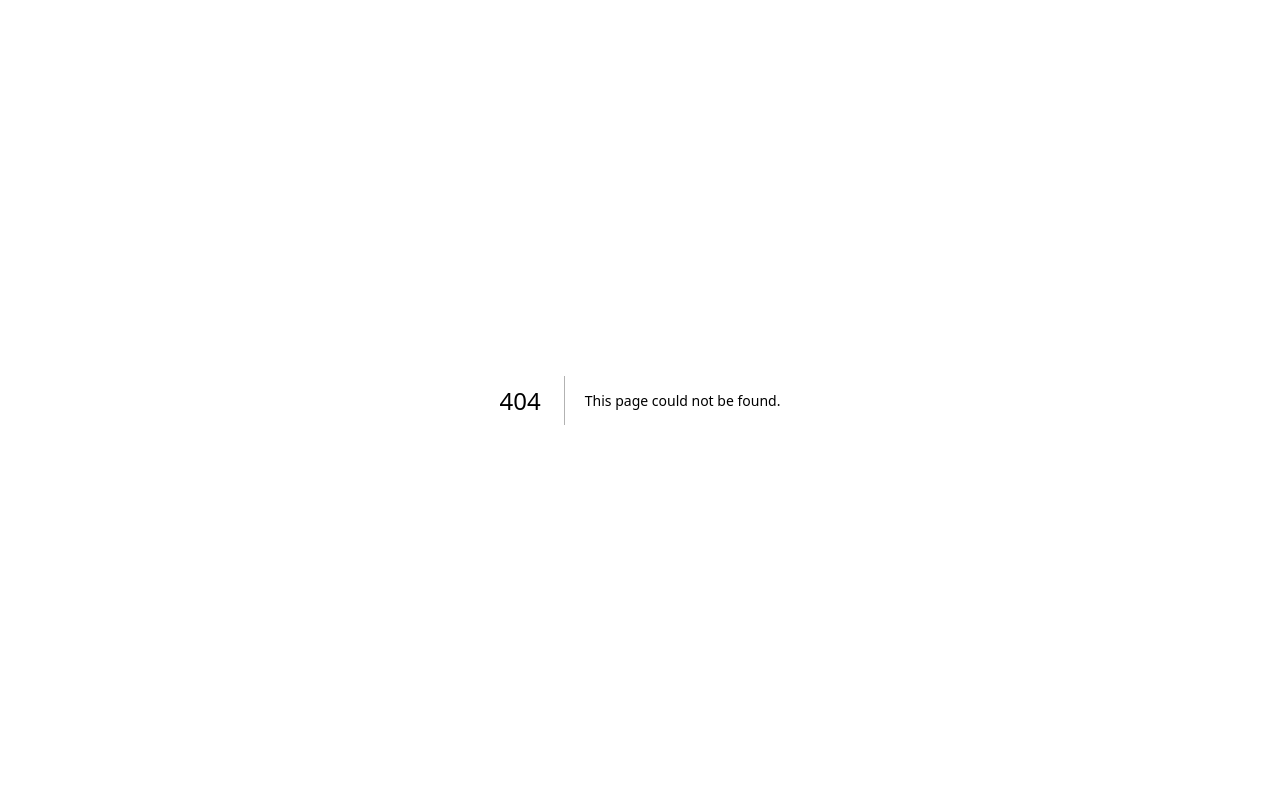
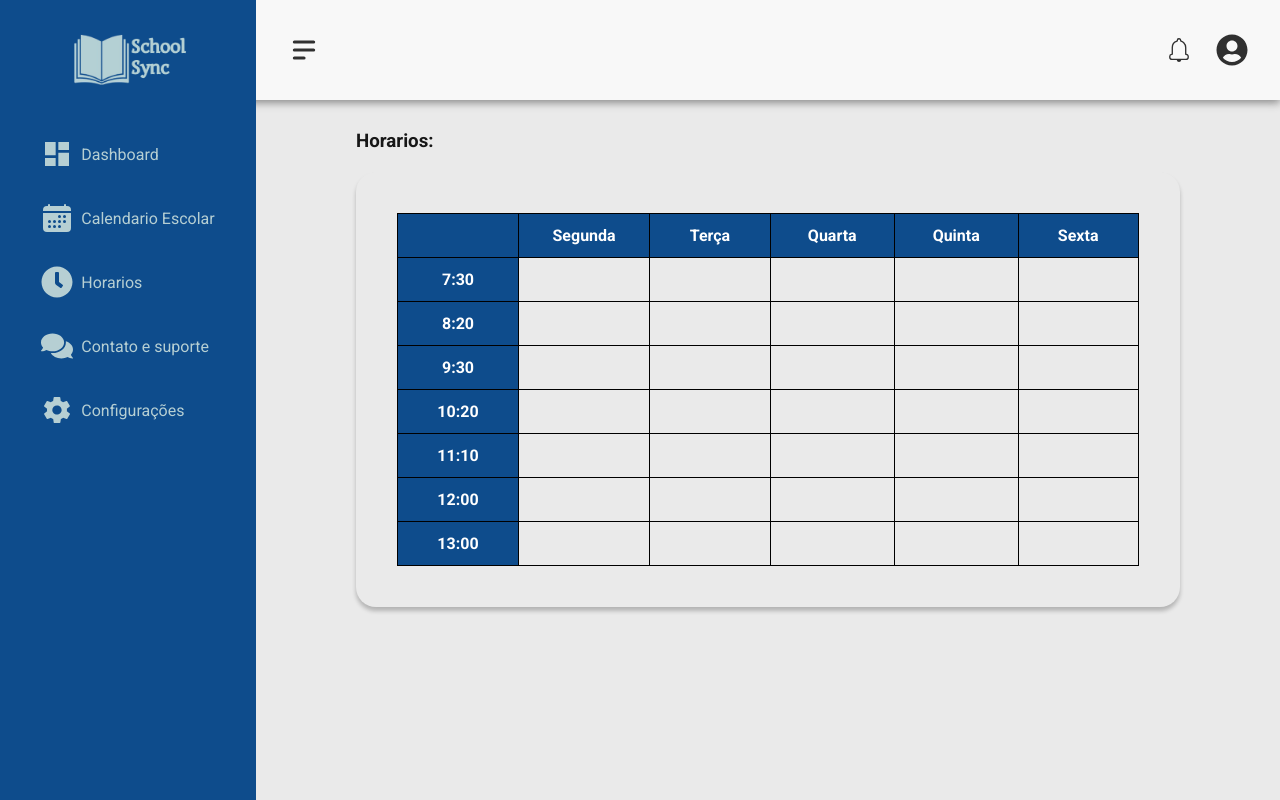
Before and after one commit to Alisonjs0/SchoolSync, a Next.js app: page /horarios in a window 1280 px wide. Before the commit this address had no page. Built offline with nearby package versions, Linux system fonts and the light colour scheme.

Commit message:
Horarios

```diff
--- a/app/calendario/page.js
+++ b/app/calendario/page.js
@@ -6,7 +6,7 @@ const Calendario = () => {
             <DashboardMain>
                 <div className={`${"container"} ${"conteudoMenus"}`}>
                     <h3>Calendario</h3>
-                    <div className='Calendario'>
+                    <div>
 
                     </div>
                 </div>
--- a/app/esqueletoPrincipal/conteudoMenuLateral.js
+++ b/app/esqueletoPrincipal/conteudoMenuLateral.js
@@ -14,7 +14,7 @@ const ConteudoMenuLateral = () => {
         nome: 'Alison Jose Serafim de Lima',
         notas: [8,6,7,9],
         media: 7.5,
-        tipo: 'admin'
+        tipo: 'aluno'
     }
 
   return (
@@ -44,7 +44,7 @@ const ConteudoMenuLateral = () => {
                             <li><a href=""><IoCalendar className="iconMenuLateral" /> <p>Calendario Escolar</p></a></li>
                             <li><a href=""><FaClock className="iconMenuLateral"/> <p>Horarios</p></a></li>
                             <li><a href=""><FaComments className="iconMenuLateral" /> <p>Contato e suporte</p></a></li>
-                            <li><a href=""><FaComments className="iconMenuLateral" /> <p>Contato e suporte</p></a></li>
+                            <li><a href=""><IoMdSettings className="iconMenuLateral" /> <p>Configurações</p></a></li>
                         </div>
                     ) : null}
 
--- a/app/esqueletoPrincipal/dashboardTemplate.css
+++ b/app/esqueletoPrincipal/dashboardTemplate.css
@@ -10,10 +10,11 @@
     grid-template-columns: repeat(8, 1fr);
     grid-template-rows: repeat(8, 1fr);
     font-family: "Roboto", system-ui;
+    height: 100vh;
 }
 
 .menuLateral {
-    height: 100vh;
+    height: 100%;
     width: 20vw;
     background: #0E4C8C;
     z-index: 1;
--- a/app/esqueletoPrincipal/page.js
+++ b/app/esqueletoPrincipal/page.js
@@ -1,7 +1,6 @@
 "use client"; // Para fazer o site rodar no cliente e manipular o DOM
 
 import "./dashboardTemplate.css" // Importação do CSS
-import PageMenus from "../dashboard/page.js"
 import ConteudoMenuLateral from "./conteudoMenuLateral";
 
 import Link from 'next/link'
@@ -16,13 +15,6 @@ import { CiBellOff } from "react-icons/ci";
 
 
 const dashboard_main = ({ children }) => {
-
-    const user = {
-        nome: 'Alison Jose Serafim de Lima',
-        notas: [8,6,7,9],
-        media: 7.5,
-        tipo: 'admin'
-    }
 
 
     // Função abrir e fechar o menu
--- /dev/null
+++ b/app/horarios/horario.css
@@ -0,0 +1,44 @@
+.conteudoMenus {
+    height: 85vh;
+}
+
+.conteudoMenus h3 {
+    padding: 30px 0 20px 0;
+}
+
+.horarios {
+    width: 100%;
+    background: #EAEAEA;
+    border-radius: 20px;
+    box-shadow: 0px 4px 4px 0px #0000003b;
+    height: fit-content;
+    padding: 5%;
+}
+
+.horariosTabela {
+    border-collapse: collapse;
+    margin: auto;
+    width: 100%;
+    height: 100%;
+}
+
+table {
+    width: 90%;
+    height: 80%;
+}
+
+table tr th {
+    width: 200px;
+    height: 44px;
+    border: 1px solid black;
+}
+
+table thead th {
+    background: #0E4C8C;
+    color: white;
+}
+
+.primeiroElemento {
+    background: #0E4C8C;
+    color: #fff;
+}
--- /dev/null
+++ b/app/horarios/page.js
@@ -0,0 +1,89 @@
+import EsqueletoPrincipal from '../esqueletoPrincipal/page.js'
+import './horario.css'
+
+const Horarios = () => {
+    return (
+        <div>
+            <EsqueletoPrincipal>
+                <div className={`${"container"} ${"conteudoMenus"}`}>
+                    <h3>Horarios:</h3>
+                    <div className='horarios'>
+                    <table className='horariosTabela'>
+                        <thead>
+                            <tr className='ok'>
+                                <th></th>
+                                <th>Segunda</th>
+                                <th>Terça</th>
+                                <th>Quarta</th>
+                                <th>Quinta</th>
+                                <th>Sexta</th>
+                            </tr>
+                        </thead>
+                        <tbody>
+                            <tr>
+                                <th className="primeiroElemento">7:30</th>
+                                <th></th>
+                                <th></th>
+                                <th></th>
+                                <th></th>
+                                <th></th>
+                            </tr>
+                            <tr>
+                                <th className="primeiroElemento">8:20</th>
+                                <th></th>
+                                <th></th>
+                                <th></th>
+                                <th></th>
+                                <th></th>
+                            </tr>
+                            <tr>
+                                <th className="primeiroElemento">9:30</th>
+                                <th></th>
+                                <th></th>
+                                <th></th>
+                                <th></th>
+                                <th></th>
+                            </tr>
+                            <tr>
+                                <th className="primeiroElemento">10:20</th>
+                                <th></th>
+                                <th></th>
+                                <th></th>
+                                <th></th>
+                                <th></th>
+                            </tr>
+                            <tr>
+                                <th className="primeiroElemento">11:10</th>
+                                <th></th>
+                                <th></th>
+                                <th></th>
+                                <th></th>
+                                <th></th>
+                            </tr>
+                            <tr>
+                                <th className="primeiroElemento">12:00</th>
+                                <th></th>
+                                <th></th>
+                                <th></th>
+                                <th></th>
+                                <th></th>
+                            </tr>
+                            <tr>
+                                <th className="primeiroElemento">13:00</th>
+                                <th></th>
+                                <th></th>
+                                <th></th>
+                                <th></th>
+                                <th></th>
+                            </tr>
+
+                        </tbody>
+                    </table>
+                    </div>
+                </div>
+            </EsqueletoPrincipal>
+        </div>
+    )
+}
+
+export default Horarios
```
Also changed, not shown: app/calendario/calendario.css (added).
